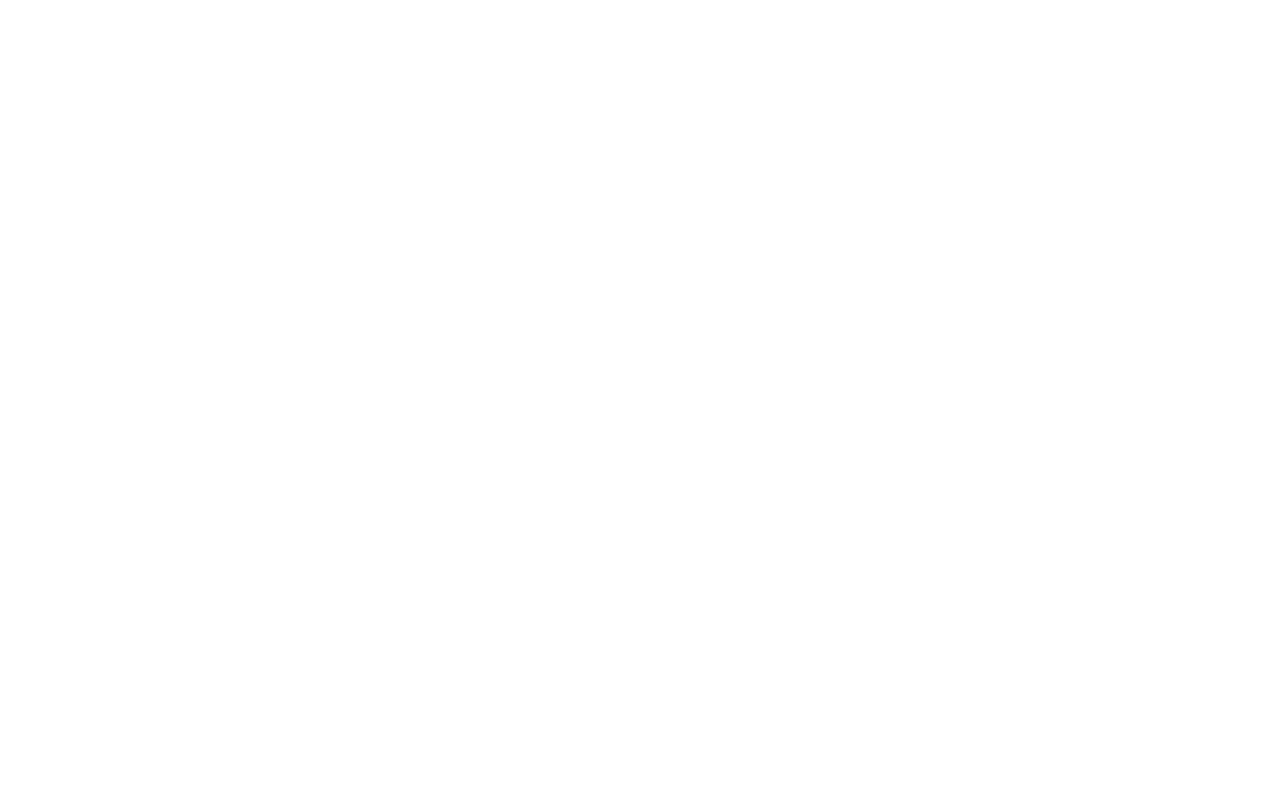
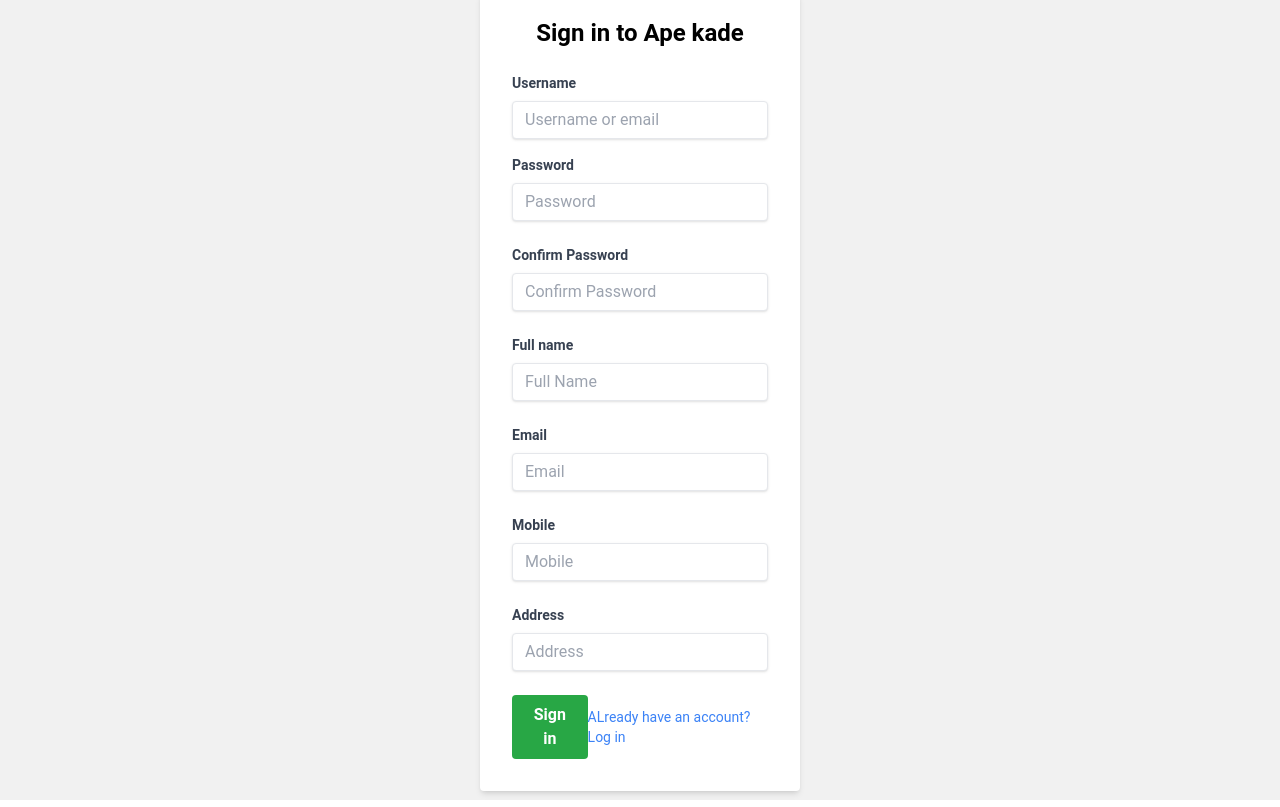
Before and after one commit to Chamal-Peiris/ecom-fornt-end-angular, an Angular app: page /signup in a window 1280 px wide. Before the commit this address led to /. Built offline with nearby package versions, Linux system fonts and the light colour scheme.

Commit message:
Create logic to save users via POST Api

```diff
--- /dev/null
+++ b/src/app/dto/CustomerDto.ts
@@ -0,0 +1,6 @@
+export class CustomerDto {
+ fullName: string | undefined;
+ email: string | undefined;
+ mobile: string | undefined;
+ address : string | undefined;
+}
--- /dev/null
+++ b/src/app/dto/UserDto.ts
@@ -0,0 +1,4 @@
+export class UserDto {
+  constructor(public username:string,public password:string,public userRole:string[]) {
+  }
+}
--- a/src/app/login/login.component.html
+++ b/src/app/login/login.component.html
@@ -1,8 +1,8 @@
-<app-navbar></app-navbar>
+
 <div class="container flex flex-col justify-center items-center h-screen">
   <div class="w-full max-w-xs">
     <form class="bg-white shadow-md rounded px-8 pt-6 pb-8 mb-4">
-      <h1 class="text-center text-2xl font-bold mb-6">Sign in to Ape kade</h1>
+      <h1 class="text-center text-2xl font-bold mb-6">Log in to Ape kade</h1>
       <div class="mb-4">
         <label class="block text-gray-700 text-sm font-bold mb-2" for="txtUName">Username or email address</label>
         <input id="txtUName" name="txtUName" class="shadow appearance-none border rounded w-full py-2 px-3 text-gray-700 leading-tight focus:outline-none focus:shadow-outline" type="text" placeholder="Username or email">
@@ -18,7 +18,7 @@
     </form>
     <p class="text-center text-sm text-gray-600">
       Don't have an account?
-      <a class="text-blue-500 hover:text-blue-800" href="#">Sign up</a>
+      <a class="text-blue-500 hover:text-blue-800" routerLink="/signup">Sign up</a>
     </p>
   </div>
 </div>
--- a/src/app/login/login.component.ts
+++ b/src/app/login/login.component.ts
@@ -1,4 +1,5 @@
 import { Component } from '@angular/core';
+
 
 @Component({
   selector: 'app-login',
@@ -7,4 +8,5 @@ import { Component } from '@angular/core';
 })
 export class LoginComponent {
 
+
 }
--- /dev/null
+++ b/src/app/service/user.service.ts
@@ -0,0 +1,18 @@
+import { Injectable } from '@angular/core';
+import {HttpClient} from "@angular/common/http";
+import { environment } from "../../environment";
+import { UserDto } from '../dto/UserDto';
+import { Observable } from 'rxjs';
+@Injectable({
+  providedIn: 'root'
+})
+export class UserService {
+
+  apiBaseUrl: string = environment.apiBaseUrl;
+  constructor(private httpService: HttpClient) { }
+
+  saveUser(user: UserDto):  Observable<any>{
+    return this.httpService.post(this.apiBaseUrl+"/register",user);
+  }
+
+}
--- /dev/null
+++ b/src/app/signup/signup.component.html
@@ -0,0 +1,40 @@
+
+<div class="container flex flex-col justify-center items-center h-screen">
+  <div class="w-full max-w-xs">
+    <form  class="bg-white shadow-md rounded px-8 pt-6 pb-8 mb-4" [formGroup]="signupForm" (ngSubmit)="saveUser()">
+      <h1 class="text-center text-2xl font-bold mb-6">Sign in to Ape kade</h1>
+      <div class="mb-4">
+        <label class="block text-gray-700 text-sm font-bold mb-2" for="txtUName">Username </label>
+        <input id="txtUName" formControlName="txtUName" class="shadow appearance-none border rounded w-full py-2 px-3 text-gray-700 leading-tight focus:outline-none focus:shadow-outline" type="text" placeholder="Username or email">
+      </div>
+      <div class="mb-6">
+        <label class="block text-gray-700 text-sm font-bold mb-2" for="txtPass">Password</label>
+        <input id="txtPass" formControlName="txtPass" class="shadow appearance-none border rounded w-full py-2 px-3 text-gray-700 leading-tight focus:outline-none focus:shadow-outline" type="password" placeholder="Password">
+      </div>
+      <div class="mb-6">
+        <label class="block text-gray-700 text-sm font-bold mb-2" for="txtPass">Confirm Password</label>
+        <input id="txtConfPass" name="txtConfPass" class="shadow appearance-none border rounded w-full py-2 px-3 text-gray-700 leading-tight focus:outline-none focus:shadow-outline" type="password" placeholder="Confirm Password">
+      </div>
+      <div class="mb-6">
+        <label class="block text-gray-700 text-sm font-bold mb-2" for="txtPass">Full name</label>
+        <input id="txtName" name="txtName" class="shadow appearance-none border rounded w-full py-2 px-3 text-gray-700 leading-tight focus:outline-none focus:shadow-outline" type="text" placeholder="Full Name">
+      </div>
+      <div class="mb-6">
+        <label class="block text-gray-700 text-sm font-bold mb-2" for="txtPass">Email</label>
+        <input id="txtEmail" name="txtEmail" class="shadow appearance-none border rounded w-full py-2 px-3 text-gray-700 leading-tight focus:outline-none focus:shadow-outline" type="text" placeholder="Email">
+      </div>
+      <div class="mb-6">
+        <label class="block text-gray-700 text-sm font-bold mb-2" for="txtPass">Mobile</label>
+        <input id="txtMob" name="txtMob" class="shadow appearance-none border rounded w-full py-2 px-3 text-gray-700 leading-tight focus:outline-none focus:shadow-outline" type="text" placeholder="Mobile">
+      </div>
+      <div class="mb-6">
+        <label class="block text-gray-700 text-sm font-bold mb-2" for="txtPass">Address</label>
+        <input id="txtAdd" name="txtAdd" class="shadow appearance-none border rounded w-full py-2 px-3 text-gray-700 leading-tight focus:outline-none focus:shadow-outline" type="text" placeholder="Address">
+      </div>
+      <div class="flex items-center justify-between">
+        <button class=" button bg-green-500 hover:bg-green-700 text-white font-bold py-2 px-4 rounded focus:outline-none focus:shadow-outline cursor-pointer" type="submit">Sign in</button>
+        <a class="inline-block align-baseline text-sm text-blue-500 hover:text-blue-800" routerLink="/login">ALready have an account? Log in</a>
+      </div>
+    </form>
+  </div>
+</div>
--- /dev/null
+++ b/src/app/signup/signup.component.scss
@@ -0,0 +1,85 @@
+$container-width: 100%;
+$container-height: 100vh;
+
+.container {
+  display: flex;
+  flex-direction: column;
+  justify-content: center;
+  align-items: center;
+  box-shadow: black;
+  height: $container-height;
+  background-color: #f1f1f1; /* Add background color */
+}
+
+.form-wrapper {
+  width: 100%;
+  max-width: 20rem;
+}
+
+.form {
+  background-color: #fff;
+  box-shadow: 0 1px 3px rgba(0, 0, 0, 0.12), 0 1px 2px rgba(0, 0, 0, 0.24);
+  border-radius: 0.25rem;
+  padding: 2rem;
+  margin-bottom: 1rem;
+}
+
+.title {
+  text-align: center;
+  font-size: 1.5rem;
+  font-weight: bold;
+  margin-bottom: 1.5rem;
+}
+
+.label {
+  display: block;
+  color: #4a4a4a;
+  font-size: 0.875rem;
+  font-weight: bold;
+  margin-bottom: 0.5rem;
+}
+
+.input {
+  width: 100%;
+  padding: 0.75rem;
+  border: 1px solid #d1d1d1;
+  border-radius: 0.25rem;
+  color: #4a4a4a;
+  font-size: 0.875rem;
+  outline: none;
+
+  &::placeholder {
+    color: #999999;
+  }
+}
+
+.button-wrapper {
+  display: flex;
+  justify-content: space-between;
+  align-items: center;
+  margin-top: 1rem;
+}
+
+.button {
+  background-color: #28a745; /* Change button background color */
+  color: #fff;
+  font-weight: bold;
+  padding: 0.5rem 1rem;
+  border: none;
+  border-radius: 0.25rem;
+  cursor: pointer;
+  outline: none;
+
+  &:hover {
+    background-color: #218838; /* Change button background color on hover */
+  }
+}
+
+.link {
+  color: #007bff;
+  text-decoration: none;
+
+  &:hover {
+    color: #0056b3;
+  }
+}
--- /dev/null
+++ b/src/app/signup/signup.component.ts
@@ -0,0 +1,38 @@
+import {Component} from '@angular/core';
+import {FormBuilder, FormGroup,FormControl} from '@angular/forms';
+import {UserDto} from '../dto/UserDto';
+import {UserService} from '../service/user.service';
+
+@Component({
+  selector: 'app-signup',
+  templateUrl: './signup.component.html',
+  styleUrls: ['./signup.component.scss']
+})
+export class SignupComponent {
+
+  signupForm = this.formBuilder.group({
+    txtUName: '',
+    txtPass: ''
+  });
+
+  constructor(private userService: UserService, private formBuilder: FormBuilder) {
+
+  }
+
+  saveUser() {
+    if (this.signupForm.value.txtPass != null && this.signupForm.value.txtUName != null) {
+      const USER_ROLES:string[]=["USER"];
+      var userDto = new UserDto(this.signupForm.value.txtUName, this.signupForm.value.txtPass,USER_ROLES);
+
+      this.userService.saveUser(userDto).subscribe(
+        response => {
+          console.log(response)
+        },
+        error => {
+          console.error("Error", error);
+        }
+      )
+    }
+
+  }
+}
--- /dev/null
+++ b/src/environment.ts
@@ -0,0 +1,4 @@
+export const environment ={
+  production: false,
+  apiBaseUrl: 'http://localhost:8080'
+};
```
Also changed, not shown: src/app/app-routing.module.ts (+6 -3 lines), src/app/app.module.ts (+10 -4 lines), 1 other file (tests, documents, lock files or other folders).
